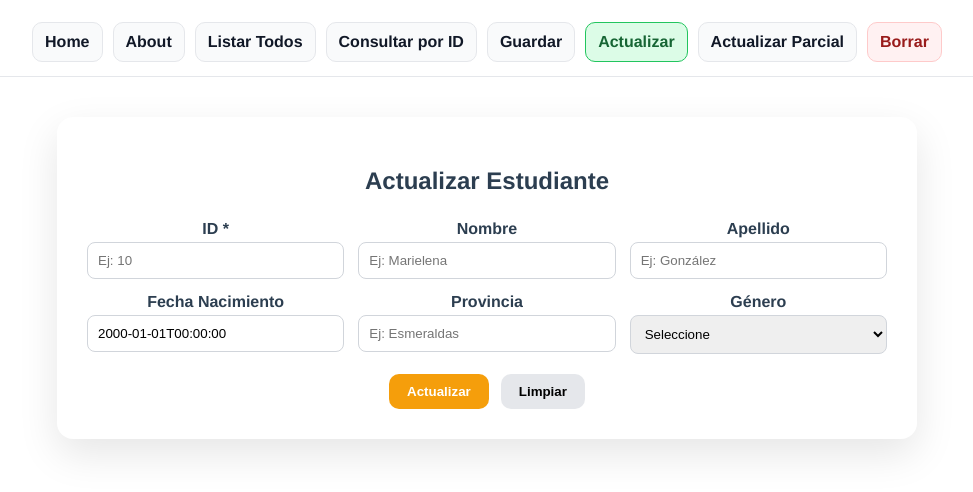
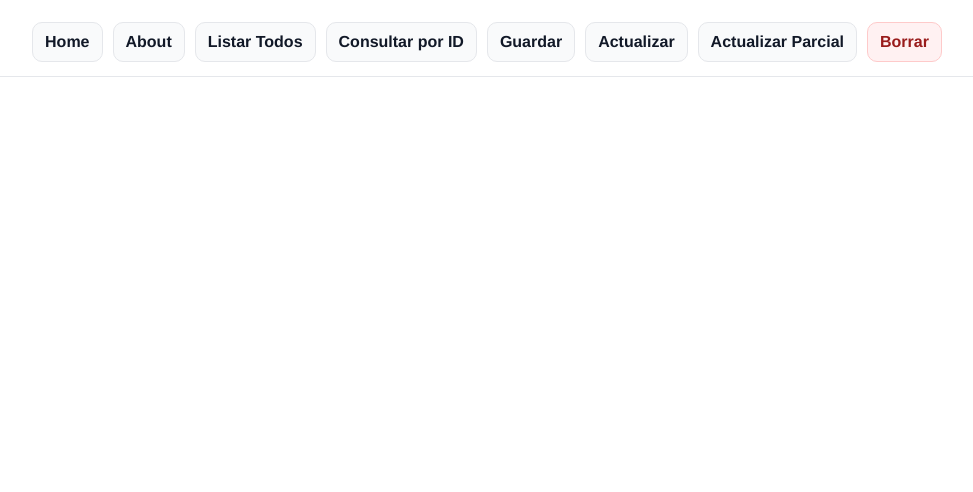
Before and after one commit to Marielena-GS/pw_u4_p9_mg, a Vue app: page /actualizar in a window 1280 px wide. Shown: the top 492 px of the page, without its empty margins (153-1126 px from the left). Built offline with nearby package versions, Linux system fonts and the light colour scheme.

Commit message:
Guardianes

```diff
--- a/src/client/Authorization.js
+++ b/src/client/Authorization.js
@@ -3,7 +3,7 @@ import axios from "axios"
 const URL = "http://localhost:8082/auth/token";
 const USER = {
     user: "Marielena",
-    password: "1234"
+    password: "123"
 }
 
 const obtenerToken = async () => {
--- a/src/router/index.js
+++ b/src/router/index.js
@@ -11,7 +11,12 @@ const routes = [
   {
     path: '/',
     name: 'home',
-    component: HomeView
+    component: HomeView,
+
+    meta: {
+      requiereAutorizacion:  true,
+      esPublica: false
+    }
   },
   {
     path: '/about',
@@ -19,14 +24,48 @@ const routes = [
     // route level code-splitting
     // this generates a separate chunk (about.[hash].js) for this route
     // which is lazy-loaded when the route is visited.
-    component: () => import(/* webpackChunkName: "about" */ '../views/AboutView.vue')
+    component: () => import(/* webpackChunkName: "about" */ '../views/AboutView.vue'),
+    meta: {
+      requiereAutorizacion:  true,
+      esPublica: false
+    }
   },
-   { path: '/todos', name: 'listar_todos', component: TodosView },
-  { path: '/crear', name: 'guardar', component: CrearView },
-  { path: '/por-id', name: 'consultar_por_id', component: PorIdView },
-  { path: '/actualizar', name: 'actualizar', component: ActualizarView },
-  { path: '/parcial', name: 'actualizar_parcial', component: ParcialView },
-  { path: '/borrar', name: 'borrar', component: BorrarView },
+  { path: '/todos', name: 'listar_todos',
+    component: TodosView,
+    meta: {
+      requiereAutorizacion:  false,
+      esPublica: false
+    }},
+  { path: '/crear', name: 'guardar', component: CrearView,
+    meta: {
+      requiereAutorizacion:  false,
+      esPublica: false
+    }
+   },
+  { path: '/por-id', name: 'consultar_por_id', component: PorIdView,
+    meta: {
+      requiereAutorizacion:  false,
+      esPublica: false
+    }
+   },
+  { path: '/actualizar', name: 'actualizar', component: ActualizarView,
+    meta: {
+      requiereAutorizacion:  true,
+      esPublica: false
+    }
+   },
+  { path: '/parcial', name: 'actualizar_parcial', component: ParcialView,
+    meta: {
+      requiereAutorizacion:  true,
+      esPublica: false
+    }
+   },
+  { path: '/borrar', name: 'borrar', component: BorrarView,
+    meta: {
+      requiereAutorizacion:  true,
+      esPublica: false
+    }
+   },
 ]
 
 const router = createRouter({
@@ -34,4 +73,17 @@ const router = createRouter({
   routes
 })
 
+/*Configuracion del guardián*/
+
+router.beforeEach((to, from, next)=>{
+  if(to.meta.requiereAutorizacion){
+    /*si necesita autorizacion lo envío a una página de login*/
+    console.log("Redirige al Login")
+  }else{
+    /*lo dejo sin validaciones*/
+    console.log("Pase libre")
+    next();
+  }
+})
+
 export default router
```
